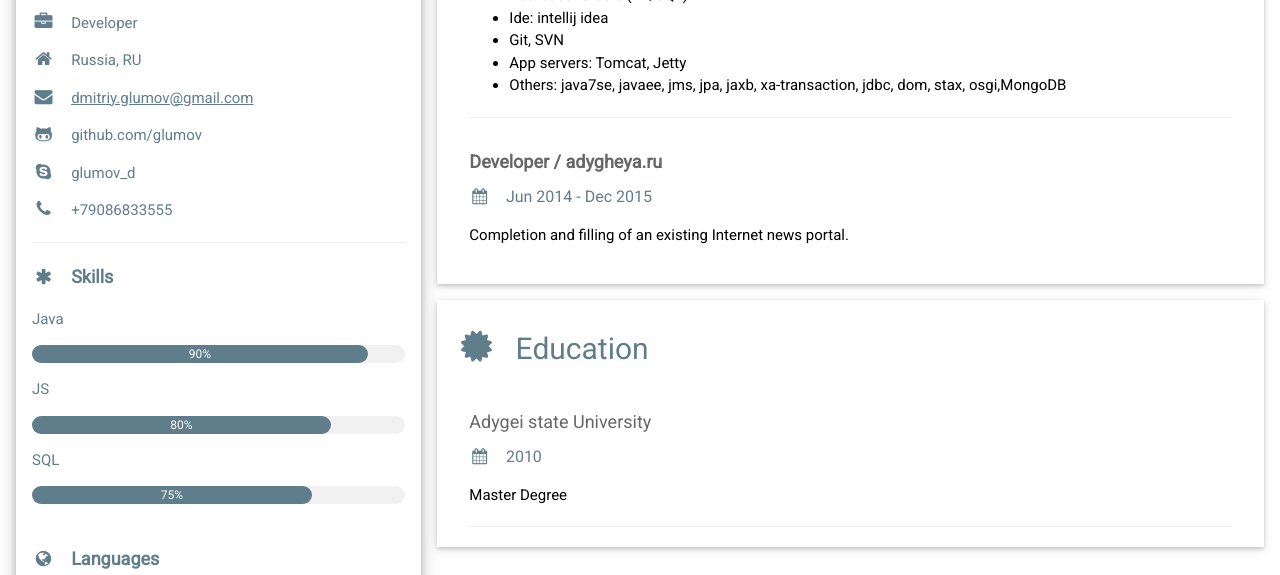
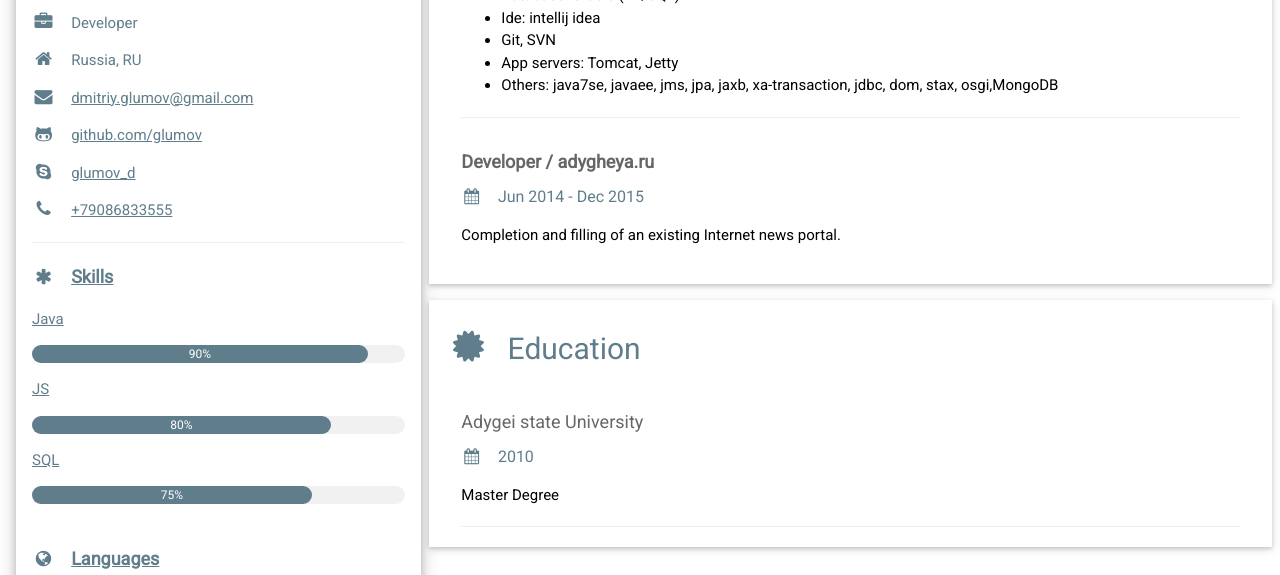
Before and after one commit to glumov/glumov.github.io, a plain HTML site: page index.html in a window 1280 px wide. Shown: the part 380-955 px from the top of the page. Drawn offline with Linux system fonts and the light colour scheme.

Commit message:
Update index.html

```diff
--- a/index.html
+++ b/index.html
@@ -32,7 +32,7 @@ html,body,h1,h2,h3,h4,h5,h6 {font-family: "Roboto", sans-serif}
           <p><i class="fa fa-briefcase fa-fw w3-margin-right w3-large w3-text-blue-grey"></i>Developer</p>
           <p><i class="fa fa-home fa-fw w3-margin-right w3-large w3-text-blue-grey"></i>Russia, RU</p>
           <p><i class="fa fa-envelope fa-fw w3-margin-right w3-large w3-text-blue-grey"></i><a href="mailto:dmitriy.glumov@gmail.com">dmitriy.glumov@gmail.com</a></p>
-	  <p><i class="fa fa-github-alt fa-fw w3-margin-right w3-large w3-text-blue-grey"></i>github.com/glumov</p>
+	  <p><i class="fa fa-github-alt fa-fw w3-margin-right w3-large w3-text-blue-grey"></i><a href="github.com/glumov">github.com/glumov</p>
 	  <p><i class="fa fa-skype fa-fw w3-margin-right w3-large w3-text-blue-grey"></i>glumov_d</p>
           <p><i class="fa fa-phone fa-fw w3-margin-right w3-large w3-text-blue-grey"></i>+79086833555</p>
           <hr>
```
